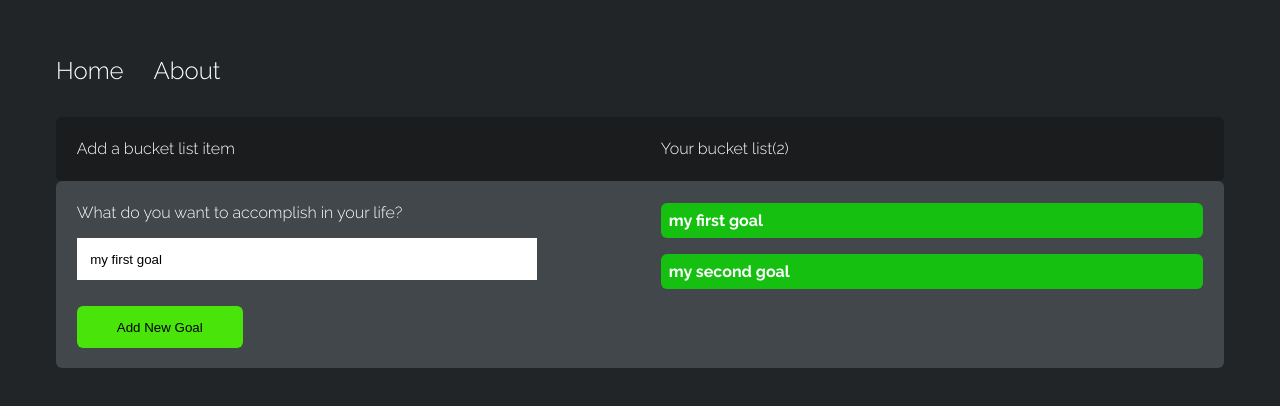
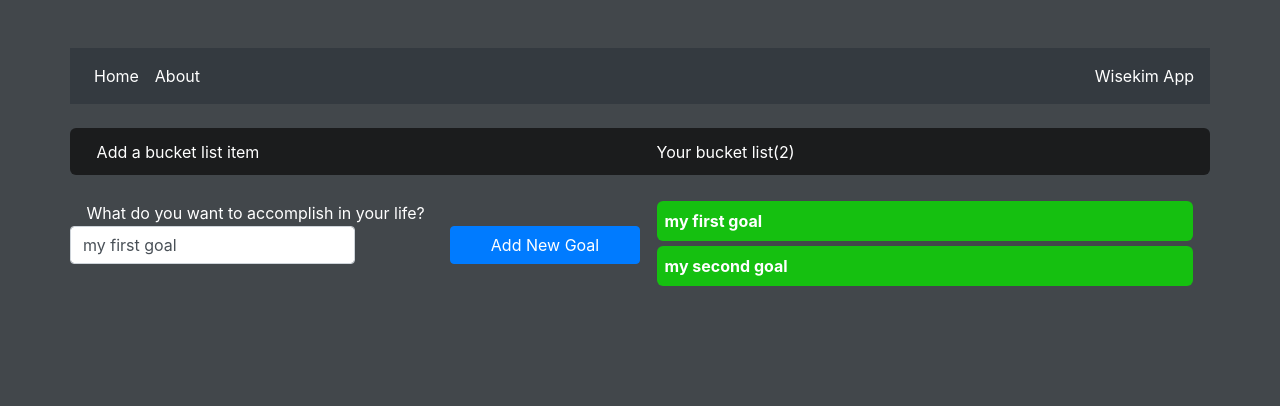
Before and after one commit to wiselh/angular-full-app, an Angular app: page / in a window 1280 px wide. Shown: the top 406 px of the page. Built offline with nearby package versions, Linux system fonts and the light colour scheme.

Commit message:
Add bootstrap
$ npm install bootstrap

```diff
--- a/package.json
+++ b/package.json
@@ -21,6 +21,7 @@
     "@angular/platform-browser": "^5.2.0",
     "@angular/platform-browser-dynamic": "^5.2.0",
     "@angular/router": "^5.2.0",
+    "bootstrap": "^4.1.0",
     "core-js": "^2.4.1",
     "rxjs": "^5.5.6",
     "zone.js": "^0.8.19"
--- a/src/app/app.component.html
+++ b/src/app/app.component.html
@@ -1,11 +1,19 @@
-<!--The content below is only a placeholder and can be replaced.-->
+<nav class="row navbar navbar-expand-lg navbar-light bg-dark">
+  <div class="collapse navbar-collapse" id="navbarText">
+    <ul class="navbar-nav mr-auto">
+      <li class="nav-item active">
+        <a class="nav-link" style="color:white" routerLink="">Home
+          <span class="sr-only">(current)</span>
+        </a>
+      </li>
+      <li class="nav-item">
+        <a class="nav-link" style="color:white" routerLink="about">About</a>
+      </li>
+    </ul>
+    <span class="navbar-text" style="color:white">
+      Wisekim App
+    </span>
+  </div>
+</nav>
 
-  <ul>
-    <li>
-        <a routerLink="">Home</a>
-    </li>
-    <li>
-        <a routerLink="about">About</a>
-    </li>
-  </ul>
-  <router-outlet></router-outlet>
+<router-outlet></router-outlet>
--- a/src/app/data.service.ts
+++ b/src/app/data.service.ts
@@ -4,12 +4,12 @@ import { BehaviorSubject } from 'rxjs/BehaviorSubject';
 @Injectable()
 export class DataService {
 
-  private goals = new BehaviorSubject<any>(['my first goal','my second goal',]);
+  private goals = new BehaviorSubject<any>(['my first goal', 'my second goal' ]);
   goal = this.goals.asObservable();
 
   constructor() { }
 
-  changeGoal(goal){
+  changeGoal(goal) {
     this.goals.next(goal);
   }
 
--- a/src/app/home/home.component.html
+++ b/src/app/home/home.component.html
@@ -1,20 +1,23 @@
-<div class="container color-dark">
-  <div class="col">
+<br>
+
+<div class="row color-dark">
+  <div class="col-6">
     <p>Add a bucket list item</p>
   </div>
-  <div class="col">
+  <div class="col-6">
     <p>Your bucket list({{counter}})</p>
   </div>
 </div>
-<div class="container color-light"  [@goals]="goals.length">
-  <div class="col">
-    <p class="sm">What do you want to accomplish in your life?</p>
-    <form>
-      <input type="text" class="txt" name="item" placeholder="Life goal.." [(ngModel)]="goalfield">
-      <input type="submit" class="btn" [value]="btnText" (click)="addItem()">
+<br>
+<div class="row color-light"  [@goals]="goals.length">
+  <div class="col-6">
+    <p>What do you want to accomplish in your life?</p>
+    <form class="row">
+      <input type="text" class="form-control col-6" name="item" placeholder="Life goal.." [(ngModel)]="goalfield">
+      <input type="submit" class="btn btn-primary col-4 ml-auto" [value]="btnText" (click)="addItem()">
     </form>
   </div>
-  <div class="col">
+  <div class="col-6">
     <p class="life-container" *ngFor="let goal of goals; let i = index" (click)="removeItem(i)">
       {{goal}}
     </p>
--- a/src/app/home/home.component.scss
+++ b/src/app/home/home.component.scss
@@ -1,34 +1,10 @@
-.container {
-    display: grid;
-    grid-template-columns: 50% auto;
+.color-dark {
+    background: rgb(27, 28, 29);
+    padding: 10px;
     border-radius: 6px;
 }
-.col {
-    padding: .4em 1.3em;
-}
-.color-dark {
-    background: rgb(27, 28, 29);
-}
-.color-light {
-    background: rgb(66, 71, 75);
-}
-
-input.txt {
-    border: 0;
-    padding: 1em;
-    width: 80%;
-    margin-bottom: 2em;
-}
-input.btn {
-    border: 0;
-    display:block;
-    padding:1em 3em;
-    background:rgb(72, 228, 10);
-    color:#003A61;
-    margin-bottom:1em;
-    border-radius: 6px;
-    color: rgb(0, 0, 0);
-    cursor:pointer;
+p{
+    margin: 0.1rem;
 }
 .life-container {
     background:rgb(21, 192, 16);
@@ -36,4 +12,5 @@ input.btn {
     font-weight:bold;
     border-radius: 6px;
     cursor:pointer;
+    margin-bottom: 5px;
 }
--- a/src/index.html
+++ b/src/index.html
@@ -8,7 +8,9 @@
   <meta name="viewport" content="width=device-width, initial-scale=1">
   <link rel="icon" type="image/x-icon" href="favicon.ico">
 </head>
-<body>
-  <app-root></app-root>
-</body>
+<body style="background:rgb(66, 71, 75); color: white">
+  <div class="container">
+    <app-root></app-root>
+  </div>
+  </body>
 </html>
--- a/src/styles.scss
+++ b/src/styles.scss
@@ -1,5 +1,4 @@
-/* You can add global styles to this file, and also import other style files */
-@import url('https://fonts.googleapis.com/css?family=Raleway:300,700');
+// @import url('https://fonts.googleapis.com/css?family=Raleway:300,700');
 
 body {
     background:rgb(33, 37, 39);
@@ -7,19 +6,3 @@ body {
     font-family: 'Raleway', 'Arial';
     color:#fff;
 }
-ul {
-    list-style-type:none;
-    margin:0 0 2em 0;
-    padding:0;
-}
-ul li {
-    display:inline;
-    margin-right: 30px;
-}
-ul li a {
-    font-size: 1.5em;
-}
-a {
-    color:#fff;
-    text-decoration:none;
-}
```
Also changed, not shown: .angular-cli.json, 1 other file (tests, documents, lock files or other folders).
